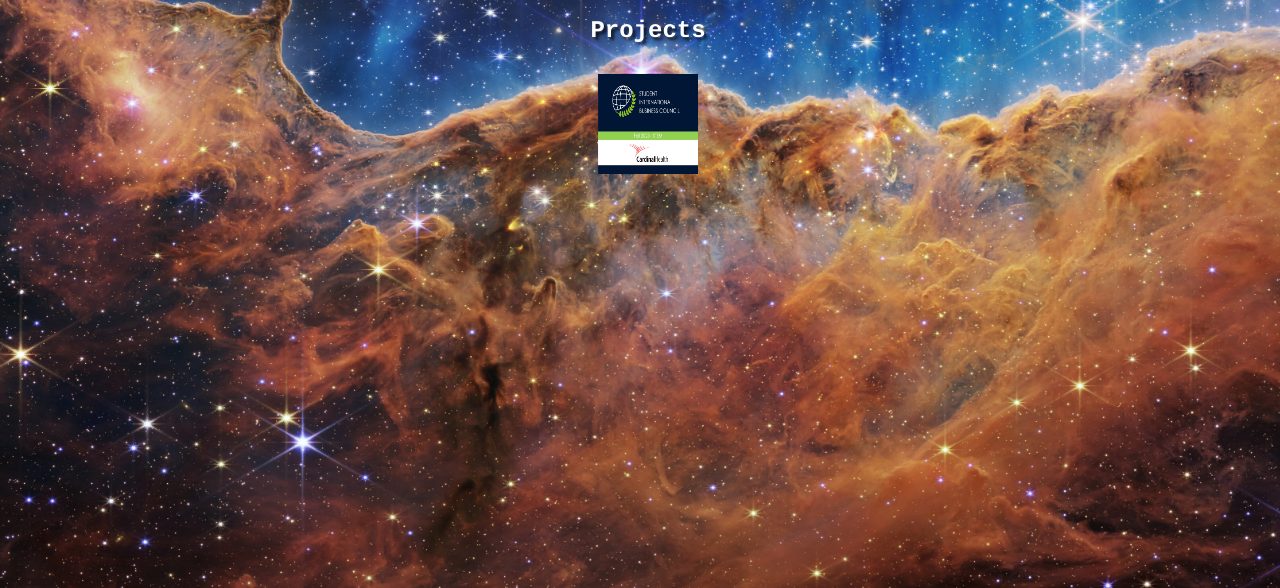
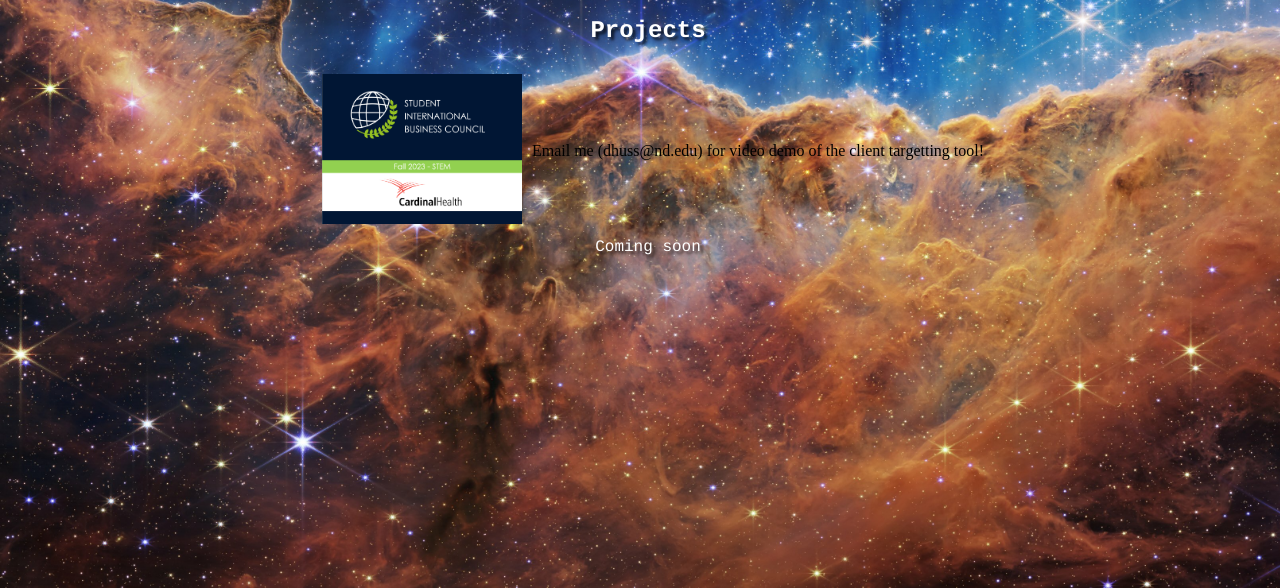
Before and after one commit to dhussND/dhussND.github.io, a plain HTML site: page index.html in a window 1280 px wide. Shown: the part 241-829 px from the top of the page. Drawn offline with Linux system fonts and the light colour scheme.

Commit message:
Update index.html

```diff
--- a/index.html
+++ b/index.html
@@ -25,10 +25,17 @@
 <div class="center">
   <h2 class="text">Projects</h2>
 </div>
+
 <div class="center">
   <a href='Cardinal Health- Final Deck.pptx'>
-    <img src="sibc_pres.png" style="width:100px; height:100px; border-radius: 0%;">
-  </a>
+    <img src="sibc_pres.png" style="width:200px; height:150px; border-radius: 0%;">
+  </a
+  <p2 class="text">Email me (dhuss@nd.edu) for video demo of the client targetting tool!</p2>
+</div>
+
+<div class="center">
+  <p3 class="text">Coming soon</p3>
+
 </div>
 
 </body>
```
